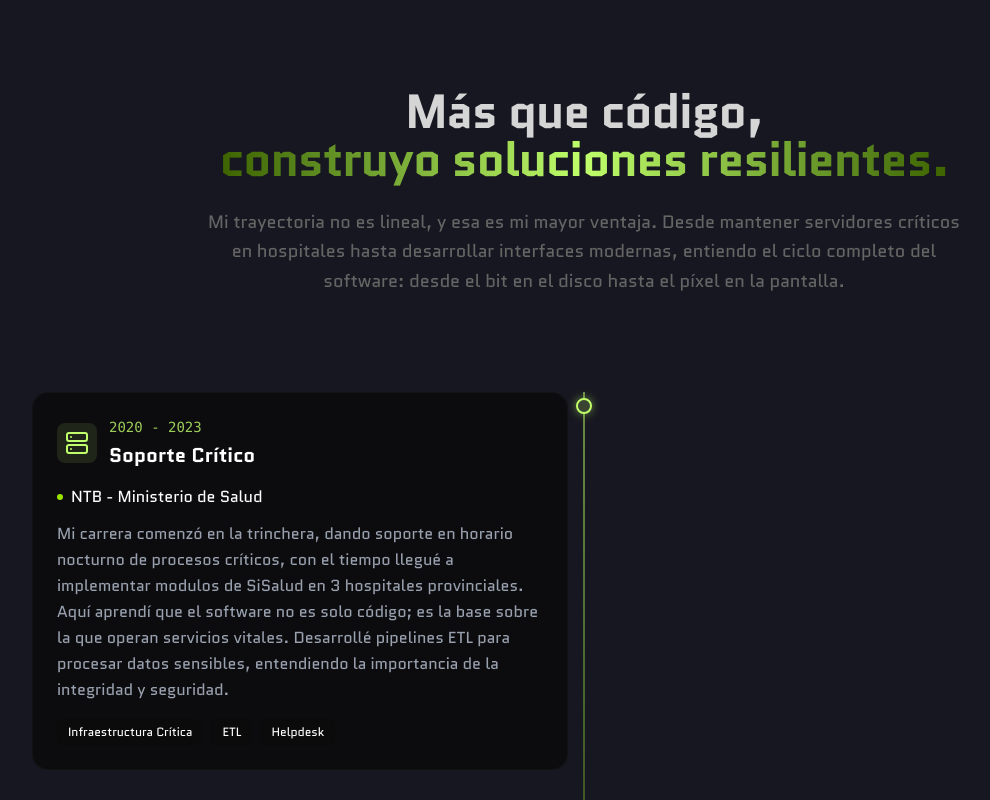
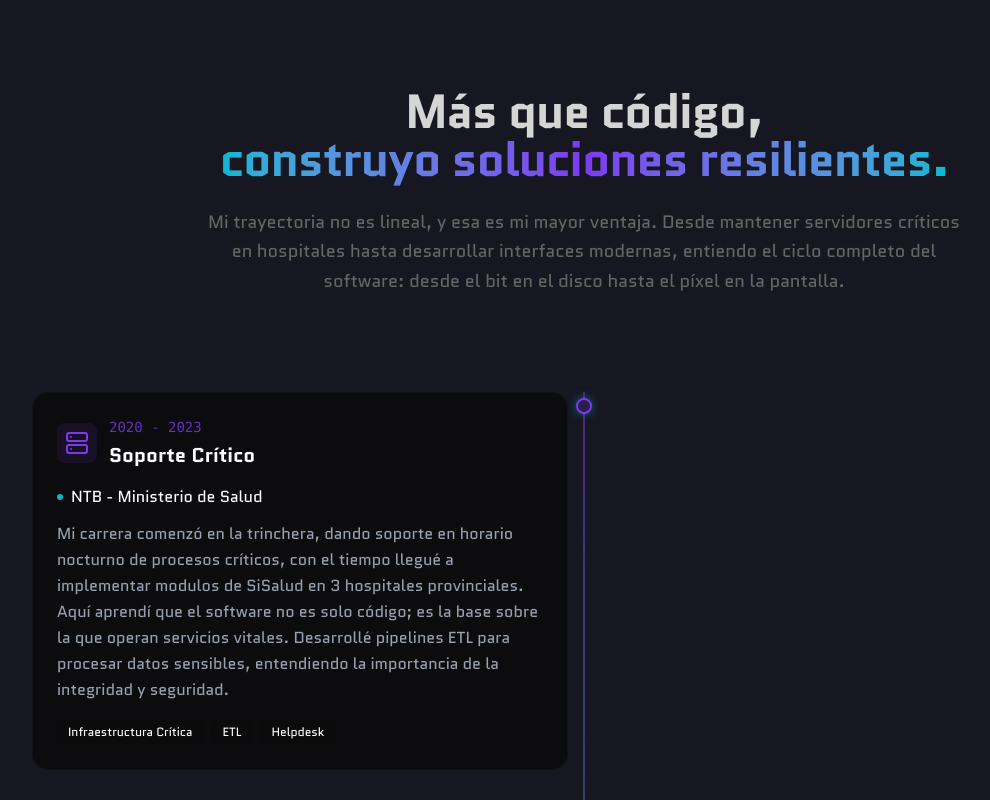
Before and after one commit to gabrielbustosdev/portafolio-profesional, a Next.js app: page / in a window 1280 px wide. Shown: the part 940-1740 px from the top of the page, without its empty margins (56-1046 px from the left). Built offline with nearby package versions, Linux system fonts and the light colour scheme.

Commit message:
feat: Add initial portfolio components, a premium global styling system, and design documentation.

```diff
--- a/app/globals.css
+++ b/app/globals.css
@@ -12,33 +12,33 @@
   --card-foreground: #d5d5d5;
   --popover: #0a0a0a;
   --popover-foreground: #d5d5d5;
-  --primary: #c0ff6b;
+  --primary: #7C3AED;
   --primary-foreground: #171721;
-  --secondary: #1a1a1a;
+  --secondary: #06B6D4;
   --secondary-foreground: #d5d5d5;
   --muted: #1a1a1a;
   --muted-foreground: #1a1a1a;
-  --accent: #c0ff6b;
+  --accent: #7C3AED;
   --accent-foreground: #171721;
   --destructive: oklch(0.577 0.245 27.325);
   --destructive-foreground: oklch(0.577 0.245 27.325);
   --border: #656565;
   --input: #656565;
-  --ring: #c0ff6b;
-  --chart-1: #c0ff6b;
+  --ring: #7C3AED;
+  --chart-1: #7C3AED;
   --chart-2: #656565;
   --chart-3: #d5d5d5;
-  --chart-4: #c0ff6b;
+  --chart-4: #7C3AED;
   --chart-5: #171721;
   --radius: 0.5rem;
   --sidebar: #0a0a0a;
   --sidebar-foreground: #d5d5d5;
-  --sidebar-primary: #c0ff6b;
+  --sidebar-primary: #7C3AED;
   --sidebar-primary-foreground: #171721;
   --sidebar-accent: #1a1a1a;
   --sidebar-accent-foreground: #d5d5d5;
   --sidebar-border: #1a1a1a;
-  --sidebar-ring: #c0ff6b;
+  --sidebar-ring: #7C3AED;
 }
 
 .dark {
@@ -48,32 +48,32 @@
   --card-foreground: #d5d5d5;
   --popover: #0a0a0a;
   --popover-foreground: #d5d5d5;
-  --primary: #c0ff6b;
+  --primary: #7C3AED;
   --primary-foreground: #171721;
   --secondary: #1a1a1a;
-  --secondary-foreground: #d5d5d5;
+  --secondary-foreground: #06B6D4;
   --muted: #656565;
   --muted-foreground: #656565;
-  --accent: #c0ff6b;
+  --accent: #7C3AED;
   --accent-foreground: #171721;
   --destructive: oklch(0.396 0.141 25.723);
   --destructive-foreground: oklch(0.637 0.237 25.331);
   --border: #1a1a1a;
   --input: #1a1a1a;
-  --ring: #c0ff6b;
-  --chart-1: #c0ff6b;
+  --ring: #7C3AED;
+  --chart-1: #7C3AED;
   --chart-2: #656565;
   --chart-3: #d5d5d5;
-  --chart-4: #c0ff6b;
+  --chart-4: #7C3AED;
   --chart-5: #171721;
   --sidebar: #0a0a0a;
   --sidebar-foreground: #d5d5d5;
-  --sidebar-primary: #c0ff6b;
+  --sidebar-primary: #7C3AED;
   --sidebar-primary-foreground: #171721;
   --sidebar-accent: #1a1a1a;
   --sidebar-accent-foreground: #d5d5d5;
   --sidebar-border: #1a1a1a;
-  --sidebar-ring: #c0ff6b;
+  --sidebar-ring: #7C3AED;
 }
 
 @theme inline {
@@ -129,7 +129,7 @@ html {
 }
 
 ::selection {
-  background: #c0ff6b;
+  background: #7C3AED;
   color: #000000;
 }
 
--- a/components/About.tsx
+++ b/components/About.tsx
@@ -203,8 +203,8 @@ export default function About() {
             Más que código, <br />
             <span
               className="text-transparent bg-clip-text
-            bg-gradient-to-r from-lime-800 via-lime-600 to-lime-800
-            dark:bg-gradient-to-r dark:from-lime-800 dark:via-primary dark:to-lime-800"
+            bg-gradient-to-r from-[#06B6D4] via-[#7C3AED] to-[#06B6D4]
+            dark:bg-gradient-to-r dark:from-[#06B6D4] dark:via-[#7C3AED] dark:to-[#06B6D4]"
             >
               construyo soluciones resilientes.
             </span>
@@ -222,7 +222,7 @@ export default function About() {
           <div
             className="absolute left-4 md:left-1/2 top-0 bottom-0 w-0.5
           bg-gradient-to-b from-slate-800/50 via-slate-600/30 to-transparent
-          dark:bg-gradient-to-b dark:from-primary/50 dark:via-lime-600/30 dark:to-transparent
+          dark:bg-gradient-to-b dark:from-primary/50 dark:via-[#06B6D4]/30 dark:to-transparent
           transform md:-translate-x-1/2"
           />
 
@@ -239,7 +239,7 @@ export default function About() {
                   className="absolute left-4 md:left-1/2 w-4 h-4
                 bg-background border-2 border-slate-600 dark:border-primary rounded-full
                 transform -translate-x-1/2 mt-1.5 z-10
-                shadow-[0_0_10px_rgba(108,108,108,0.5)] dark:shadow-[0_0_10px_rgba(192,255,107,0.5)]"
+                shadow-[0_0_10px_rgba(6,182,212,0.5)] dark:shadow-[0_0_10px_rgba(6,182,212,0.5)]"
                 >
                   <div className="absolute inset-0 bg-slate-600/20 dark:bg-primary/20 rounded-full animate-pulse-glow" />
                 </div>
@@ -265,7 +265,7 @@ export default function About() {
                     </div>
 
                     <h4 className="text-white font-medium mb-3 flex items-center gap-2">
-                      <span className="w-1.5 h-1.5 rounded-full bg-lime-400" />
+                      <span className="w-1.5 h-1.5 rounded-full bg-[#06B6D4]" />
                       {step.organization}
                     </h4>
 
--- a/components/Hero.tsx
+++ b/components/Hero.tsx
@@ -25,7 +25,7 @@ export default function Home() {
             </div>
             <h1 className="text-5xl md:text-7xl font-bold text-foreground leading-tight tracking-tight">
               Construyo aplicaciones web <br />
-              <span className="text-transparent bg-clip-text bg-gradient-to-r from-[#C0FF6B] to-[#8aff6b]">
+              <span className="text-transparent bg-clip-text bg-gradient-to-r from-[#06B6D4] to-[#5B21B6]">
                 modernas y con impacto.
               </span>
             </h1>
--- a/components/Projects.tsx
+++ b/components/Projects.tsx
@@ -24,7 +24,7 @@ export default function Projects({
           <Button
             variant="default"
             size="lg"
-            className="group border-primary/50 hover:border-primary hover:bg-primary/10 text-primary-foreground hover:text-primary transition-all duration-300"
+            className="group border-primary/50 hover:border-primary hover:bg-primary/30 text-primary-foreground hover:text-primary transition-all duration-300"
             asChild
           >
             <Link href="/projects">
```
Also changed, not shown: 3 other files (tests, documents, lock files or other folders).
